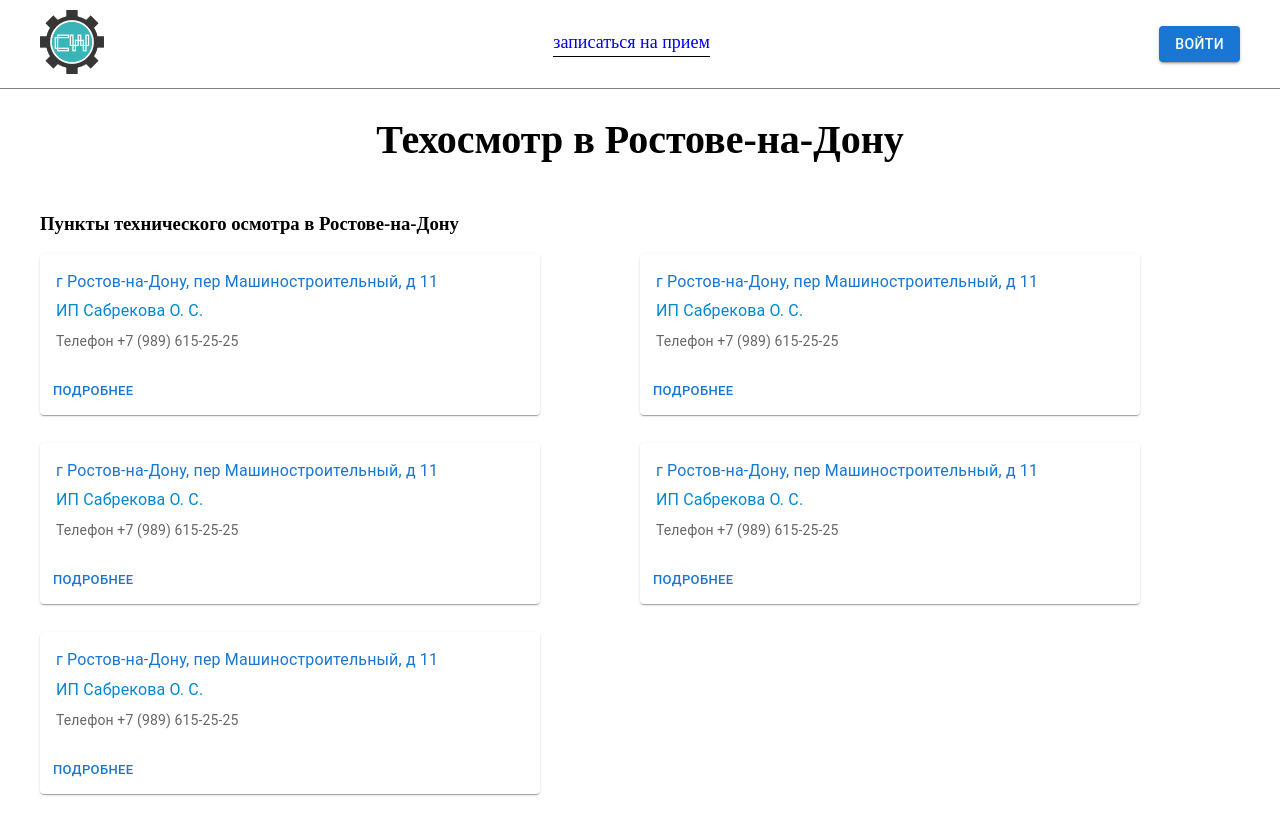
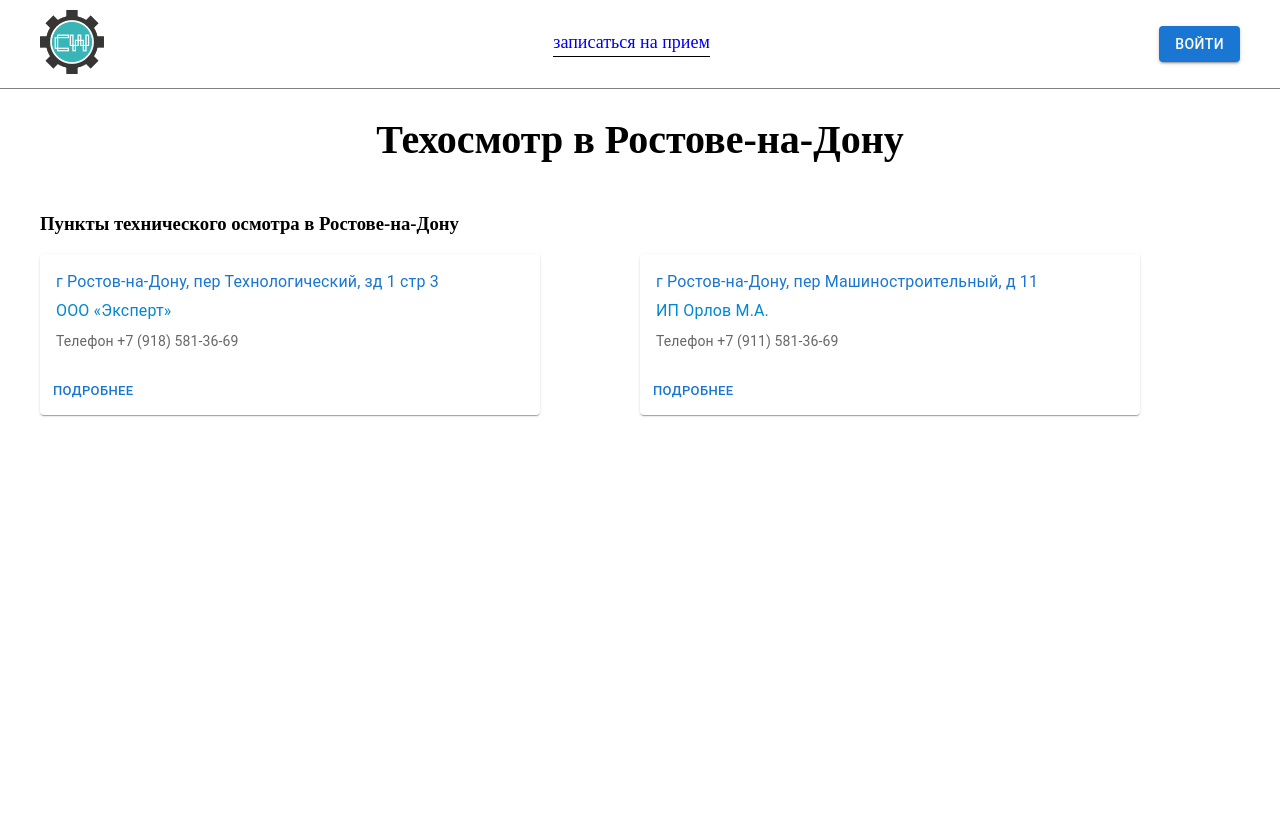
Before and after one commit to danyamdev/advanced-project, a React (Create React App) app: page / in a window 1280 px wide. After the commit the page ends 800 px from the top, so only its background shows below. Built offline with nearby package versions, Linux system fonts and the light colour scheme.

Commit message:
work with mocksDataStations

```diff
--- a/src/App.js
+++ b/src/App.js
@@ -1,7 +1,7 @@
-import React, { useEffect } from "react";
-import { Route, Switch } from "react-router-dom";
+import React from "react";
+import {Route, Switch} from "react-router-dom";
 
-import { Header, ProtectedRoute } from "./components";
+import {Header, ProtectedRoute} from "./components";
 import gettingDataFromLS from "./helpers/gettingDataFromLS";
 import routes from "./routes/routes";
 import users from "./mocks/users";
@@ -10,11 +10,8 @@ import stations from "./mocks/stations";
 import "./default.scss";
 
 const App = () => {
-
-	useEffect(() => {
-		gettingDataFromLS(users, "users");
-		gettingDataFromLS(stations, "stations");
-	}, [])
+	gettingDataFromLS(users, "users");
+	gettingDataFromLS(stations, "stations");
 
 	return (
 		<>
@@ -33,7 +30,7 @@ const App = () => {
 							key={index}
 							path={route.path}
 							exact={route.exact}
-							render={() => <route.component />}
+							render={() => <route.component/>}
 						/>
 					)
 				)}
--- a/src/components/MainPage/MainPage.jsx
+++ b/src/components/MainPage/MainPage.jsx
@@ -1,10 +1,18 @@
-import React from "react";
+import React, {useEffect, useState} from "react";
 
-import { Point } from "../index";
+import {Point} from "../index";
 
 import "./styles.scss";
 
 const MainPage = () => {
+	const [stations, setStations] = useState([]);
+
+	useEffect(() => {
+		const dataStations = JSON.parse(localStorage.getItem("stations"));
+
+		setStations(dataStations);
+	}, []);
+
 	return (
 		<div className="main-page">
 			<div className="container">
@@ -17,7 +25,7 @@ const MainPage = () => {
 							Пункты технического осмотра в Ростове-на-Дону
 						</h3>
 						<div className="main-page-block-points-list">
-							{[1, 2, 3, 4, 5].map(item => <Point/>)}
+							{stations?.map(station => <Point key={station.id} {...station}/>)}
 						</div>
 					</div>
 				</div>
--- a/src/components/Point/Point.jsx
+++ b/src/components/Point/Point.jsx
@@ -6,18 +6,18 @@ import CardContent from '@mui/material/CardContent';
 import Button from '@mui/material/Button';
 import Typography from '@mui/material/Typography';
 
-const Point = () => (
-	<Link to="/point/1">
+const Point = ({ id, name, city, street, home, phone }) => (
+	<Link to={`/point/${id}`}>
 		<Card sx={{minWidth: 275, maxWidth: 500, mb: 3.5}}>
 			<CardContent>
 				<Typography color="primary.main" gutterBottom>
-					г Ростов-на-Дону, пер Машиностроительный, д 11
+					{`${city}, ${street}, ${home}`}
 				</Typography>
 				<Typography sx={{mb: 1}} color="info.main">
-					ИП Сабрекова О. С.
+					{name}
 				</Typography>
 				<Typography sx={{fontSize: 14}} color="text.secondary">
-					Телефон +7 (989) 615-25-25
+					Телефон {phone}
 				</Typography>
 			</CardContent>
 			<CardActions>
--- a/src/components/ItemPage/ItemPage.jsx
+++ b/src/components/PointPage/PointPage.jsx
@@ -1,4 +1,5 @@
 import React, {useState} from "react";
+import {useParams} from "react-router-dom";
 import Typography from "@mui/material/Typography";
 import Box from '@mui/material/Box';
 import Tabs from '@mui/material/Tabs';
@@ -6,28 +7,40 @@ import Tab from '@mui/material/Tab';
 import SettingsIcon from '@mui/icons-material/Settings';
 import DirectionsCarIcon from '@mui/icons-material/DirectionsCar';
 
-import { TabPanel, SingleCarPark, SpareParts } from "../index";
+import {TabPanel, SingleCarPark, SpareParts} from "../index";
 
 import "./styles.scss";
 
-const ItemPage = () => {
+const getListCars = items => items.map(item => item.cars?.map(car => ({
+	brand: item.name,
+	...car
+}))).flat();
+
+const PointPage = () => {
+	const {id} = useParams();
+
 	const [value, setValue] = useState(0);
-
 	const handleChange = (event, newValue) => setValue(newValue);
 
+	const stations = JSON.parse(localStorage.getItem("stations"));
+	const [{name, city, street, home, phone, carParks}] = stations.filter(item => item.id === id);
+	console.log('===>carParks', carParks);
+	const cars = getListCars(carParks);
+	console.log('===>cars', cars);
+
 	return (
-		<div className="item-page">
+		<div className="point-page">
 			<div className="container">
-				<div className="item-page-inner">
-					<h1 className="item-page-title">
-						Пункт техосмотра ИП Сабрекова О. С.
+				<div className="point-page-inner">
+					<h1 className="point-page-title">
+						Пункт техосмотра {name}
 					</h1>
-					<div className="item-page-block-info">
+					<div className="point-page-block-info">
 						<Typography color="primary.main" gutterBottom>
-							г Ростов-на-Дону, пер Машиностроительный, д 11
+							{`${city}, ${street}, ${home}`}
 						</Typography>
 						<Typography color="primary.main" gutterBottom>
-							Телефон +7 (989) 615-25-25
+							Телефон {phone}
 						</Typography>
 					</div>
 					<Box sx={{width: '50%'}}>
@@ -41,10 +54,10 @@ const ItemPage = () => {
 							</Tabs>
 						</Box>
 						<TabPanel value={value} index={0}>
-							{[1, 2, 3].map(item => <SingleCarPark />)}
+							{carParks?.map(park => <SingleCarPark key={park.id} {...park}/>)}
 						</TabPanel>
 						<TabPanel value={value} index={1}>
-							{[1, 2, 3].map(item => <SpareParts />)}
+							{cars?.map(car => <SpareParts key={car.id} {...car}/>)}
 						</TabPanel>
 					</Box>
 				</div>
@@ -53,4 +66,4 @@ const ItemPage = () => {
 	)
 };
 
-export default ItemPage;
+export default PointPage;
--- a/src/components/ItemPage/styles.scss
+++ b/src/components/PointPage/styles.scss
@@ -1,4 +1,4 @@
-.item-page {
+.point-page {
   .MuiBox-root {
     margin: auto;
   }
@@ -7,4 +7,12 @@
     display: flex;
     justify-content: space-around;
   }
+
+  &-title {
+    text-align: center;
+  }
+
+  &-block-info {
+    text-align: center;
+  }
 }
--- a/src/components/SingleCarPark/SingleCarPark.jsx
+++ b/src/components/SingleCarPark/SingleCarPark.jsx
@@ -6,26 +6,23 @@ import ListItemText from "@mui/material/ListItemText";
 import {Accordion, AccordionDetails, AccordionSummary} from "@mui/material";
 import Typography from "@mui/material/Typography";
 
-const SingleCarPark = () => (
+const SingleCarPark = ({ name, cars }) => (
 	<Accordion sx={{ marginBottom: 3}}>
 		<AccordionSummary
 			aria-controls="panel1a-content"
 			id="panel1a-header"
 		>
-			<Typography>Mazda</Typography>
+			<Typography>{name}</Typography>
 		</AccordionSummary>
 		<AccordionDetails>
 			<List>
-				<ListItem disablePadding>
-					<ListItemButton>
-						<ListItemText primary="POLO"/>
-					</ListItemButton>
-				</ListItem>
-				<ListItem disablePadding>
-					<ListItemButton>
-						<ListItemText primary="POLO"/>
-					</ListItemButton>
-				</ListItem>
+				{cars?.map(car => (
+					<ListItem key={car.id} disablePadding>
+						<ListItemButton>
+							<ListItemText primary={`${car.name}`}/>
+						</ListItemButton>
+					</ListItem>
+				))}
 			</List>
 		</AccordionDetails>
 	</Accordion>
--- a/src/components/SpareParts/SpareParts.jsx
+++ b/src/components/SpareParts/SpareParts.jsx
@@ -6,13 +6,13 @@ import ListItemText from "@mui/material/ListItemText";
 import {Accordion, AccordionDetails, AccordionSummary} from "@mui/material";
 import Typography from "@mui/material/Typography";
 
-const SpareParts = () => (
+const SpareParts = ({ brand, name, spareParts }) => (
 	<Accordion sx={{ marginBottom: 3}}>
 		<AccordionSummary
 			aria-controls="panel1a-content"
 			id="panel1a-header"
 		>
-			<Typography>Mazda</Typography>
+			<Typography>{brand} {name}</Typography>
 		</AccordionSummary>
 		<AccordionDetails>
 			<List>
@@ -23,20 +23,15 @@ const SpareParts = () => (
 						<ListItemText sx={{textAlign: "right", width: "33%"}} primary="Цена"/>
 					</ListItemButton>
 				</ListItem>
-				<ListItem disablePadding>
-					<ListItemButton>
-						<ListItemText sx={{width: "33%"}} primary="POLO"/>
-						<ListItemText sx={{textAlign: "right", width: "33%"}} primary="в наличие"/>
-						<ListItemText sx={{textAlign: "right", width: "33%"}} primary="от 1000"/>
-					</ListItemButton>
-				</ListItem>
-				<ListItem disablePadding>
-					<ListItemButton>
-						<ListItemText sx={{width: "33%"}} primary="POLO"/>
-						<ListItemText sx={{textAlign: "right", width: "33%"}} primary="не в наличие"/>
-						<ListItemText sx={{textAlign: "right", width: "33%"}} primary="от 1000"/>
-					</ListItemButton>
-				</ListItem>
+				{spareParts?.map(({ id, name, price, count }) => (
+					<ListItem key={id} disablePadding>
+						<ListItemButton>
+							<ListItemText sx={{width: "33%"}} primary={`${name}`}/>
+							<ListItemText sx={{textAlign: "right", width: "33%"}} primary={`${count > 0 ? "в наличие" : "не в наличие"}`}/>
+							<ListItemText sx={{textAlign: "right", width: "33%"}} primary={price}/>
+						</ListItemButton>
+					</ListItem>
+				))}
 			</List>
 		</AccordionDetails>
 	</Accordion>
--- a/src/components/index.js
+++ b/src/components/index.js
@@ -4,7 +4,7 @@ export { default as SingleCarPark } from "./SingleCarPark/SingleCarPark";
 export { default as Point } from "./Point/Point";
 export { default as SpareParts } from "./SpareParts/SpareParts";
 export { default as MainPage } from "./MainPage/MainPage";
-export { default as ItemPage } from "./ItemPage/ItemPage";
+export { default as PointPage } from "./PointPage/PointPage";
 export { default as LogIn } from "./LogIn/LogIn";
 export { default as SingIn } from "./SingIn/SingIn";
 export { default as ProtectedRoute } from "./ProtectedRoute/ProtectedRoute";
--- a/src/mocks/stations.js
+++ b/src/mocks/stations.js
@@ -5,7 +5,7 @@ const stations = [
 		city: "г Ростов-на-Дону",
 		street: "пер Технологический",
 		home: "зд 1 стр 3",
-		phone: "(918) 581-36-69",
+		phone: "+7 (918) 581-36-69",
 		carParks: [
 			{
 				id: "1cp",
@@ -19,7 +19,7 @@ const stations = [
 								id: "1sp",
 								name: "Диск тормозной, задний",
 								price: 1000,
-								count: 5,
+								count: 0,
 							},
 							{
 								id: "2sp",
@@ -31,7 +31,7 @@ const stations = [
 								id: "3sp",
 								name: "Щётки стеклоочистителя, комплект, передние",
 								price: 500,
-								count: 3,
+								count: 0,
 							},
 						]
 					},
@@ -217,11 +217,11 @@ const stations = [
 	},
 	{
 		id: "2s",
-		name: "ИП",
+		name: "ИП Орлов М.А.",
 		city: "г Ростов-на-Дону",
 		street: "пер Машиностроительный",
 		home: "д 11",
-		phone: "(911) 581-36-69",
+		phone: "+7 (911) 581-36-69",
 		carParks: [
 			{
 				id: "1cp",
@@ -301,7 +301,7 @@ const stations = [
 								id: "1sp",
 								name: "Фильтр воздушный",
 								price: 3000,
-								count: 5,
+								count: 0,
 							},
 							{
 								id: "2sp",
--- a/src/routes/routes.js
+++ b/src/routes/routes.js
@@ -1,6 +1,6 @@
 import {
 	MainPage,
-	ItemPage,
+	PointPage,
 	LogIn,
 	SingIn,
 	NotFound
@@ -15,7 +15,7 @@ const routes = [
 	},
 	{
 		path: '/point/:id',
-		component: ItemPage,
+		component: PointPage,
 		exact: true,
 		withAuth: false,
 	},
```
Also changed, not shown: 1 other file (tests, documents, lock files or other folders).
